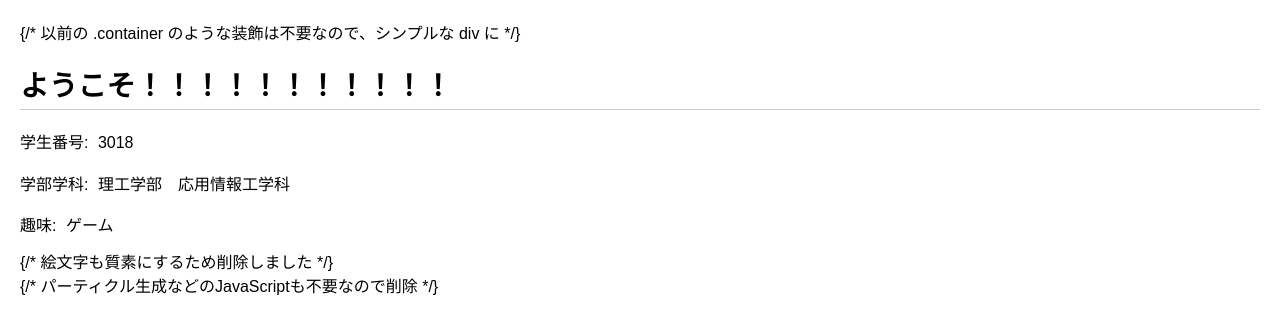
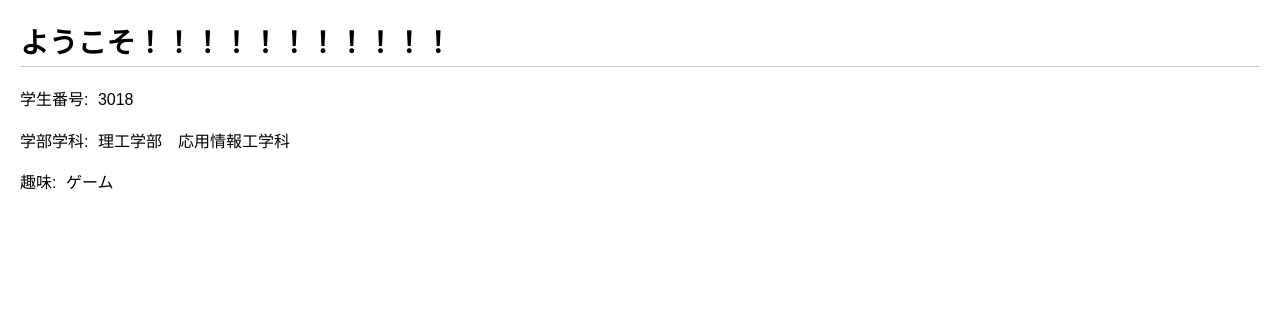
Before and after one commit to lllIIIlllIIIlllIII/my-first-webpage, a plain HTML site: page index.html in a window 1280 px wide. Drawn offline with Linux system fonts and the light colour scheme.

Commit message:
Update index.html

```diff
--- a/index.html
+++ b/index.html
@@ -33,13 +33,12 @@
     </style>
 </head>
 <body>
-    <div> {/* 以前の .container のような装飾は不要なので、シンプルな div に */}
         <h1>ようこそ！！！！！！！！！！！</h1>
         <p><span class="info-label">学生番号:</span> 3018</p>
         <p><span class="info-label">学部学科:</span> 理工学部　応用情報工学科</p>
-        <p><span class="info-label">趣味:</span> ゲーム</p> {/* 絵文字も質素にするため削除しました */}
+        <p><span class="info-label">趣味:</span> ゲーム</p>
     </div>
 
-    {/* パーティクル生成などのJavaScriptも不要なので削除 */}
+
 </body>
 </html>
```
